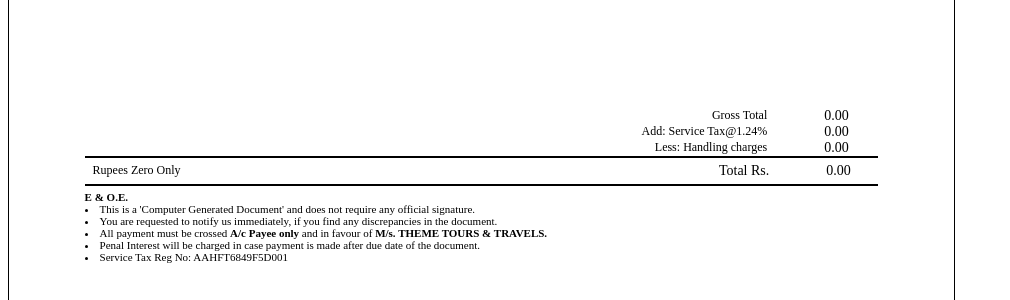
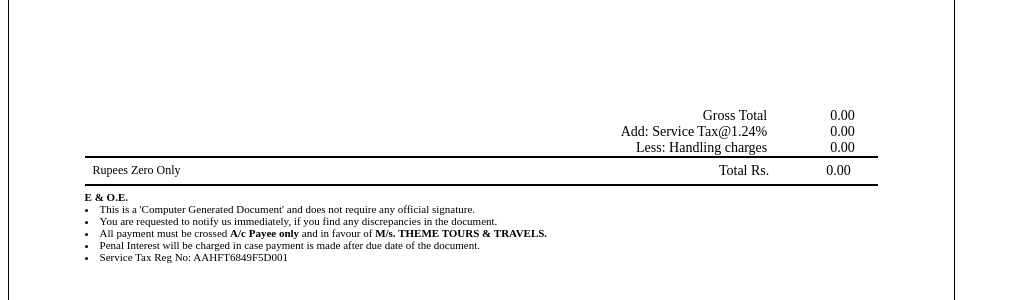
Before and after one commit to jileshl/themetours, a Django app: page /print/airsales/2 in a window 1280 px wide. Shown: the part 814-1114 px from the top of the page, without its empty margins (0-1010 px from the left). Run offline with Django 3.2, Linux system fonts and the light colour scheme; data comes from the database, SQL or seed files in the repository; parts of the project's set-up code (start-up, migrations or seed data) failed here and were passed over.

Commit message:
final Cosmetic Changes

```diff
--- a/templates/themetours/print_airsales2.html
+++ b/templates/themetours/print_airsales2.html
@@ -128,6 +128,8 @@
 	float: left;
 	text-align: right;
 	width: 25%;
+	font-size: 14px;
+	margin-right: 6px;
     }
 
     .numToWord {
```
